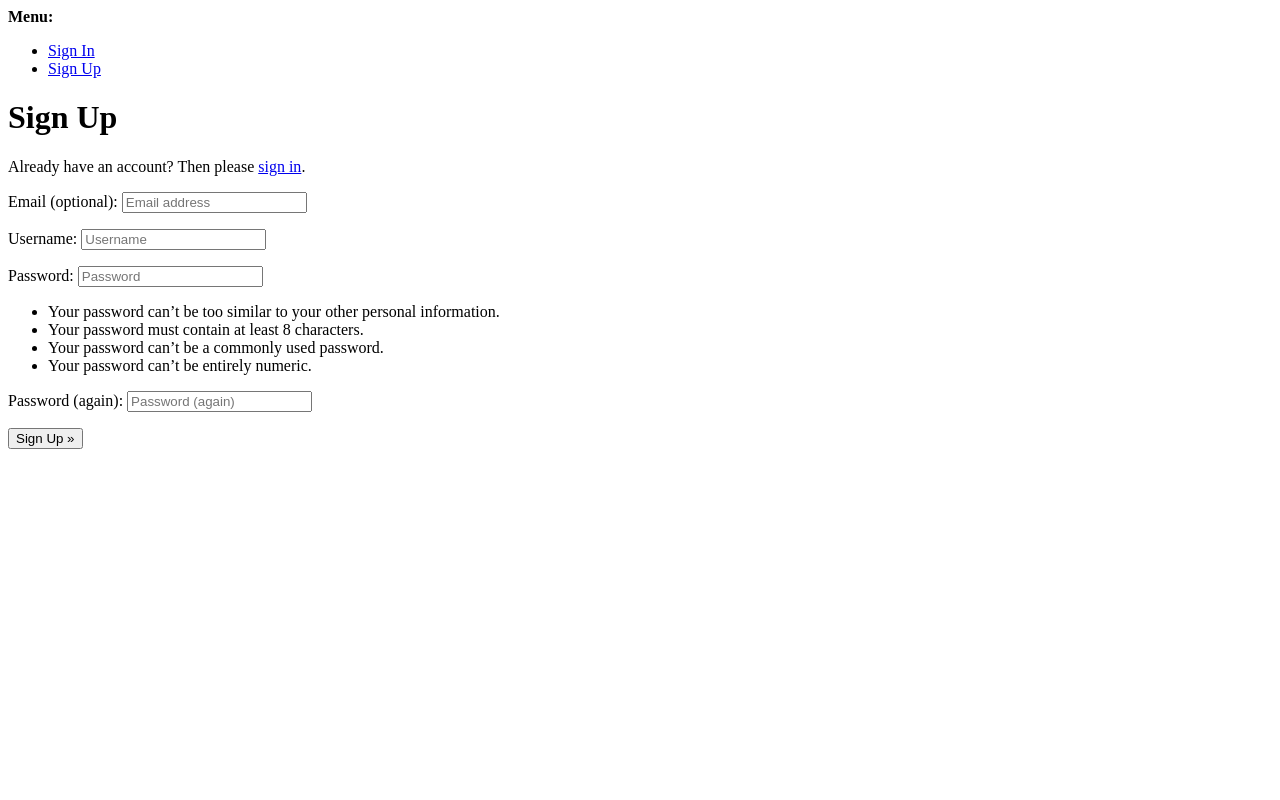
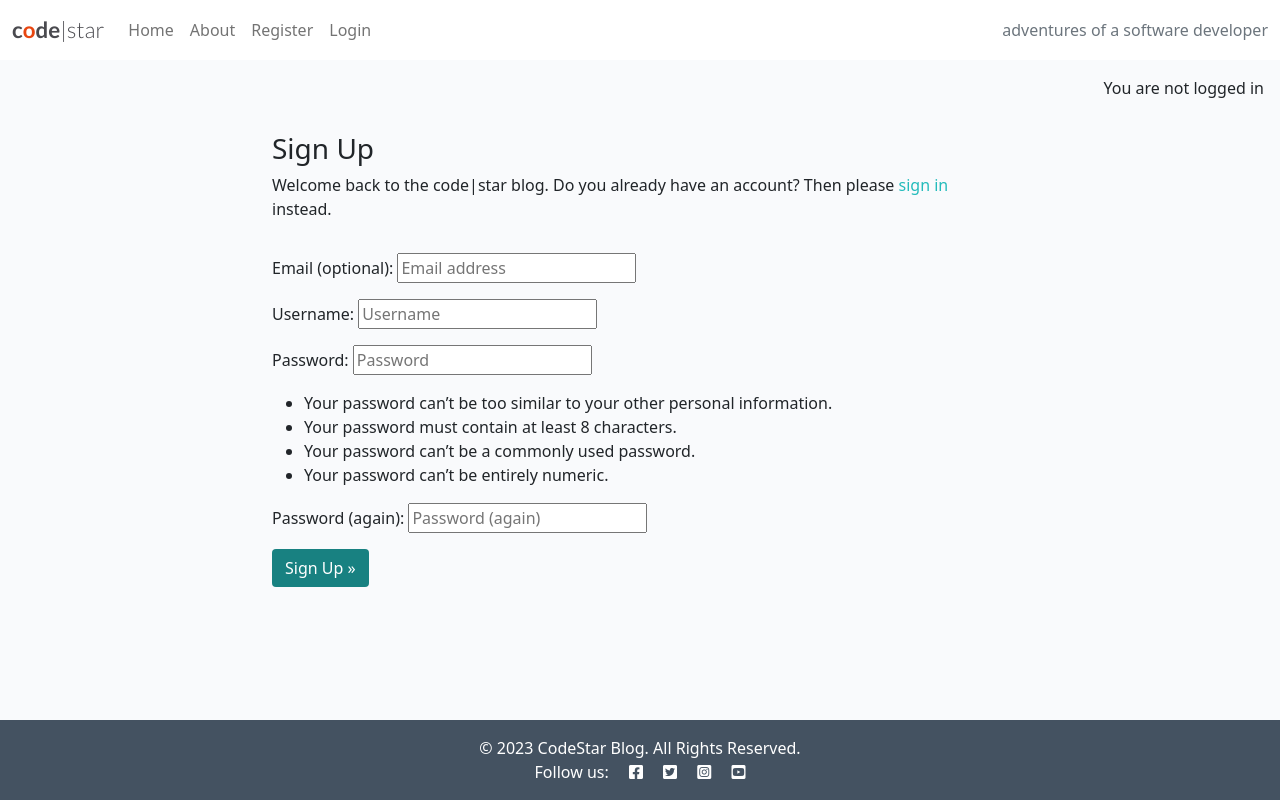
Before and after one commit to davy-berry/django-blog, a Django app: page /accounts/signup/ in a window 1280 px wide. Run offline with Django 4.2, Linux system fonts and the light colour scheme.

Commit message:
Refactor login and signup templates for consistency and structure

```diff
--- a/templates/account/login.html
+++ b/templates/account/login.html
@@ -1,7 +1,7 @@
 {% extends "base.html" %}
 
 {% load i18n %}
-{% load account socialaccount %}
+
 
 {% block head_title %}{% trans "Sign In" %}{% endblock %}
 
--- a/templates/account/signup.html
+++ b/templates/account/signup.html
@@ -1,21 +1,38 @@
-{% extends "account/base.html" %}
+{% extends "base.html" %}
 
 {% load i18n %}
 
-{% block head_title %}{% trans "Signup" %}{% endblock head_title %}
+{% block head_title %}{% trans "Signup" %}{% endblock %}
 
 {% block content %}
-<h1>{% trans "Sign Up" %}</h1>
+<div class="container">
+  <div class="row">
+    <div class="col-md-8 mt-3 offset-md-2">
+      <h3>{% trans "Sign Up" %}</h3>
 
-<p>{% blocktrans %}Already have an account? Then please <a href="{{ login_url }}">sign in</a>.{% endblocktrans %}</p>
+      <p>{% blocktrans %}
+        Welcome back to the code|star blog.
+        Do you already have an account? Then please
+        <a class="link" href="{{ login_url }}">sign in</a>
+        instead.
+      {% endblocktrans %}</p>
+    </div>
+  </div>
+  <div class="row">
+    <div class="col-md-8 mt-3 offset-md-2">
+      <form class="signup" id="signup_form" method="post"
+        action="{% url 'account_signup' %}">
+        {% csrf_token %}
+        {{ form.as_p }}
+        {% if redirect_field_value %}
+        <input type="hidden" name="{{ redirect_field_name }}"
+          value="{{ redirect_field_value }}" />
+        {% endif %}
+        <button class="btn btn-signup right" type="submit">
+          {% trans "Sign Up" %} &raquo;</button>
+      </form>
+    </div>
+  </div>
+</div>
 
-<form class="signup" id="signup_form" method="post" action="{% url 'account_signup' %}">
-  {% csrf_token %}
-  {{ form.as_p }}
-  {% if redirect_field_value %}
-  <input type="hidden" name="{{ redirect_field_name }}" value="{{ redirect_field_value }}" />
-  {% endif %}
-  <button type="submit">{% trans "Sign Up" %} &raquo;</button>
-</form>
-
-{% endblock content %}
+{% endblock %}
--- a/templates/base.html
+++ b/templates/base.html
@@ -18,15 +18,15 @@
     <link href="https://fonts.googleapis.com/css2?family=Roboto:wght@300&display=swap" rel="stylesheet">
     <link href="https://fonts.googleapis.com/css2?family=Lato:wght@300;700&display=swap" rel="stylesheet">
 
-    <!-- Custom CSS -->
-    <link rel="stylesheet" href="{% static 'css/style.css' %}">
-
     <!-- Font Awesome CSS -->
     <link rel="stylesheet" href="https://cdnjs.cloudflare.com/ajax/libs/font-awesome/5.15.3/css/all.min.css">
 
     <!-- Bootstrap CSS -->
     <link href="https://cdn.jsdelivr.net/npm/bootstrap@5.0.1/dist/css/bootstrap.min.css" rel="stylesheet"
         integrity="sha384-+0n0xVW2eSR5OomGNYDnhzAbDsOXxcvSN1TPprVMTNDbiYZCxYbOOl7+AMvyTG2x" crossorigin="anonymous">
+
+    <!-- Custom CSS -->
+    <link rel="stylesheet" href="{% static 'css/style.css' %}">
 
 </head>
 
@@ -75,6 +75,9 @@
     </nav>
 
     <main class="flex-shrink-0 main-bg">
+        <p class="text-end m-3">{% if user.is_authenticated %}You are logged in as {{ user}}
+            {% else %}You are not logged in{% endif %}
+        </p>
 
         {% block content %}
         <!-- Content Goes here -->
```
